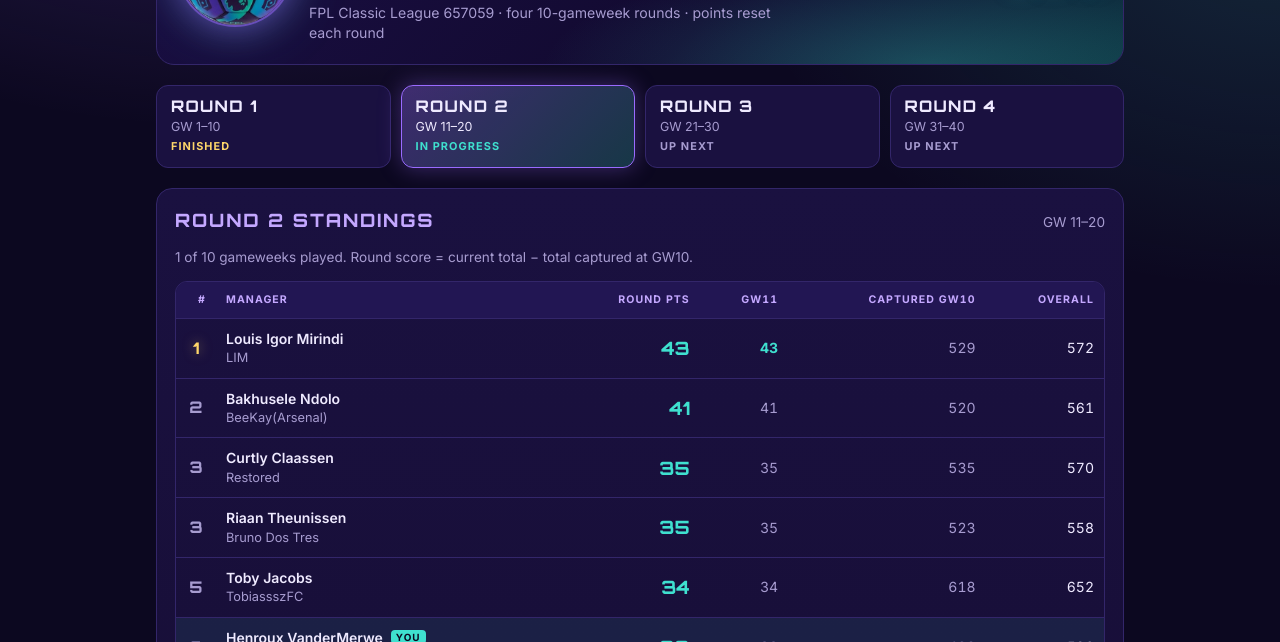
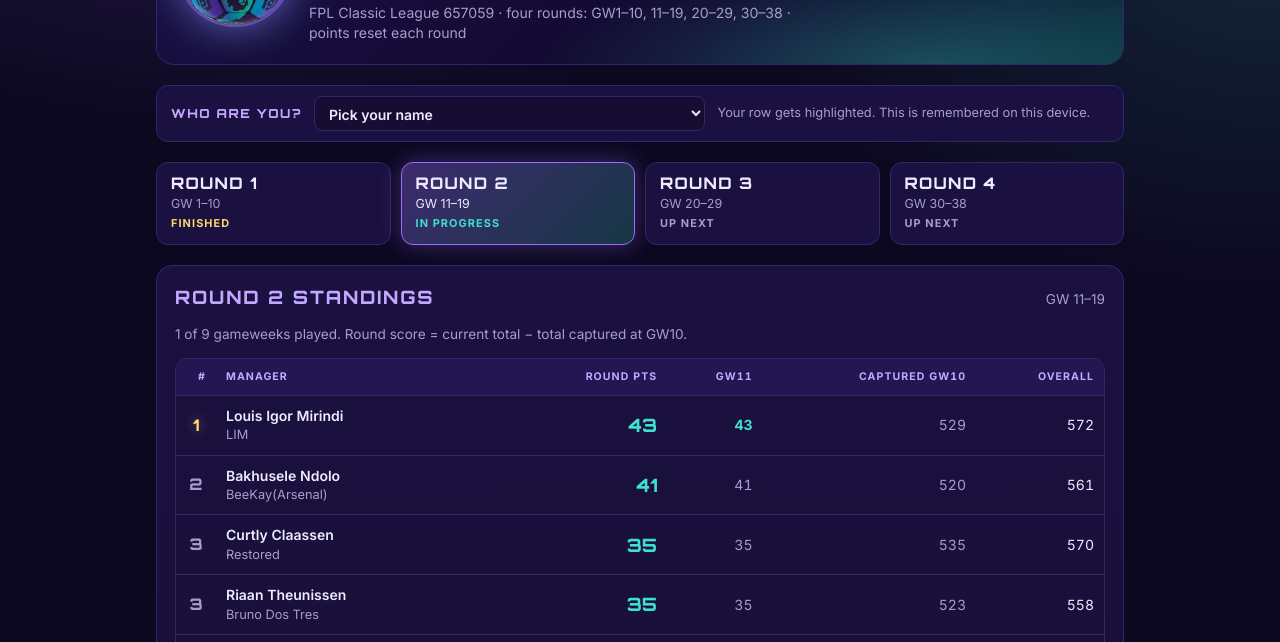
Before and after one commit to valskerm/stage-zero-rounds, a plain HTML site: page index.html in a window 1280 px wide. Shown: the part 150-792 px from the top of the page. Drawn offline with Linux system fonts and the light colour scheme.

Commit message:
Add files via upload

```diff
--- a/index.html
+++ b/index.html
@@ -67,6 +67,12 @@ td.base{color:var(--muted)}
 .lcard{border:1px solid var(--line);border-radius:12px;padding:12px;background:rgba(12,8,32,.4);min-width:0}
 .lcard h3{margin:0 0 4px;font-family:var(--display);font-size:.85rem;letter-spacing:.1em;text-transform:uppercase;color:var(--fg)}
 .lcard td{padding:6px 4px}
+.who{display:flex;flex-wrap:wrap;align-items:center;gap:10px 12px;background:var(--surface);border:1px solid var(--line);border-radius:12px;padding:10px 14px}
+.who label{font-family:var(--display);font-weight:800;font-size:.78rem;letter-spacing:.12em;text-transform:uppercase;color:var(--violet-soft)}
+.who select{font:inherit;font-weight:600;color:var(--fg);background:var(--bg2);border:1px solid var(--line);border-radius:8px;padding:7px 10px;min-width:0;max-width:100%;flex:1 1 220px}
+.who select:focus-visible{outline:2px solid var(--teal);outline-offset:2px}
+.whohint{color:var(--muted);font-size:.8rem;flex:1 1 220px}
+.lcard tr.me td{background:rgba(63,224,207,.1);color:var(--teal);font-weight:600}
 @media (max-width:560px){.rounds{grid-template-columns:repeat(2,minmax(0,1fr))} h1{font-size:1.6rem} .crest{width:84px;height:84px} .status{text-align:left;width:100%}}
 @media (prefers-reduced-motion:reduce){.rbtn{transition:none}}
 </style>
@@ -79,10 +85,16 @@ td.base{color:var(--muted)}
     <div class="htext">
       <div class="kicker">FPL · Season 2026/27</div>
       <h1>Stage Zero Rounds</h1>
-      <div class="sub">FPL Classic League 657059 · four 10-gameweek rounds · points reset each round</div>
+      <div class="sub">FPL Classic League 657059 · four rounds: GW1–10, 11–19, 20–29, 30–38 · points reset each round</div>
     </div>
     <div class="status"><span id="statusLbl">Data up to</span><b id="statusGw">GW10</b></div>
   </header>
+
+  <div class="who">
+    <label for="who">Who are you?</label>
+    <select id="who"><option value="">Pick your name</option></select>
+    <span class="whohint" id="whohint">Your row gets highlighted. This is remembered on this device.</span>
+  </div>
 
   <nav class="rounds" role="tablist" id="rounds"></nav>
 
@@ -98,8 +110,10 @@ td.base{color:var(--muted)}
 
 <script>
 let DATA={updated:"",lastGw:0,managers:[]};
-const ROUNDS=[{n:1,from:1,to:10},{n:2,from:11,to:20},{n:3,from:21,to:30},{n:4,from:31,to:40}];
-const ME=3211004;
+const ROUNDS=[{n:1,from:1,to:10},{n:2,from:11,to:19},{n:3,from:20,to:29},{n:4,from:30,to:38}];
+const ME_KEY="sz-rounds-me";
+let ME=null;
+try{const v=localStorage.getItem(ME_KEY);if(v)ME=+v;}catch(e){}
 const KEY="sz-rounds-data";
 
 // Overall total at end of gameweek g (carries forward; 0 before joining)
@@ -132,7 +146,7 @@ function renderPanel(){
   const bestGw={};played.forEach(g=>{bestGw[g]=Math.max(...DATA.managers.map(m=>gwPts(m,g)));});
   let note;
   if(st==="next") note=`Round ${r.n} starts at GW${r.from}. Everyone is on 0. ${r.from>1?`Scores will count from the totals captured at the end of GW${r.from-1}.`:""}`;
-  else if(st==="live") note=`${played.length} of 10 gameweeks played. Round score = current total − total captured at GW${r.from-1}.`;
+  else if(st==="live") note=`${played.length} of ${r.to-r.from+1} gameweeks played. Round score = current total − total captured at GW${r.from-1}.`;
   else note=r.from===1?`Final. Round 1 score is the overall total at the end of GW10.`:`Final. Round score = total at GW${r.to} − total captured at GW${r.from-1}.`;
   const winner=st==="done"?rows.filter(x=>x.pos===1):[];
   const showBase=r.from>1;
@@ -154,15 +168,28 @@ function renderPanel(){
 }
 
 function renderLedger(){
-  const caps=[10,20,30].map((g,i)=>({g,next:i+2}));
+  const caps=ROUNDS.slice(0,-1).map((r,i)=>({g:r.to,next:i+2}));
   document.getElementById("ledger").innerHTML=caps.map(c=>{
     if(DATA.lastGw<c.g)return `<div class="lcard"><h3>After GW${c.g}</h3><p class="note">Captured when GW${c.g} finishes. Baseline for Round ${c.next}.</p></div>`;
     const rows=[...DATA.managers].sort((a,b)=>totalAt(b,c.g)-totalAt(a,c.g));
     return `<div class="lcard"><h3>After GW${c.g}</h3><p class="note">Baseline for Round ${c.next}</p>
-      <table><tbody>${rows.map(m=>`<tr><td class="l">${esc(m.name)}</td><td>${totalAt(m,c.g)}</td></tr>`).join("")}</tbody></table></div>`;}).join("");
+      <table><tbody>${rows.map(m=>`<tr class="${m.id===ME?"me":""}"><td class="l">${esc(m.name)}</td><td>${totalAt(m,c.g)}</td></tr>`).join("")}</tbody></table></div>`;}).join("");
 }
 
+function renderWho(){
+  const sel_=document.getElementById("who");
+  const ms=[...DATA.managers].sort((a,b)=>a.name.localeCompare(b.name,undefined,{sensitivity:"base"}));
+  if(ME&&!ms.some(m=>m.id===ME))ME=null;
+  sel_.innerHTML='<option value="">Pick your name</option>'+ms.map(m=>`<option value="${m.id}" ${m.id===ME?"selected":""}>${esc(m.name)} · ${esc(m.team)}</option>`).join("");
+}
+document.getElementById("who").addEventListener("change",e=>{
+  ME=e.target.value?+e.target.value:null;
+  try{ME?localStorage.setItem(ME_KEY,ME):localStorage.removeItem(ME_KEY);}catch(err){}
+  renderPanel();renderLedger();
+});
+
 function render(){
+  renderWho();
   renderTabs();renderPanel();renderLedger();
   document.getElementById("statusGw").textContent="GW"+DATA.lastGw;
 }
```
